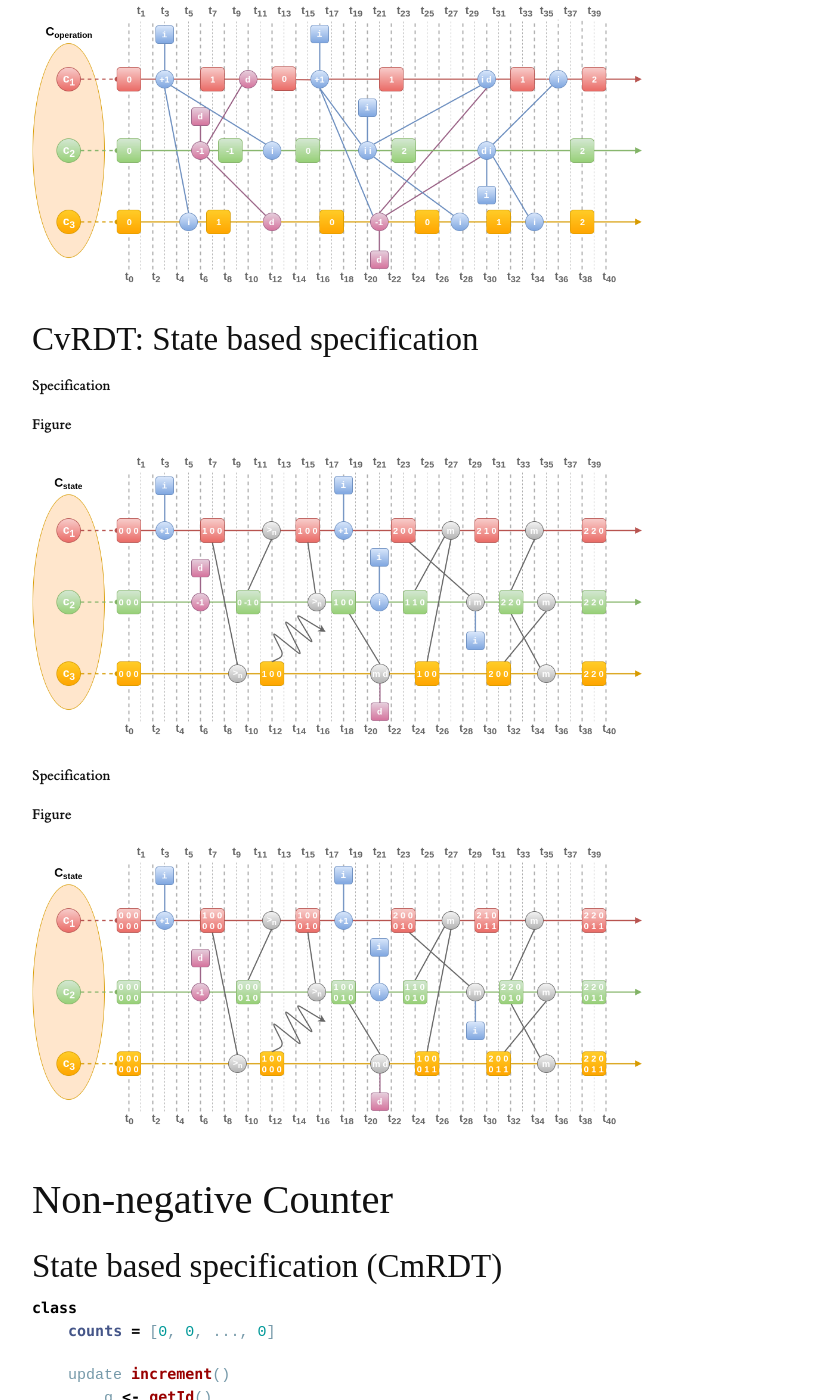
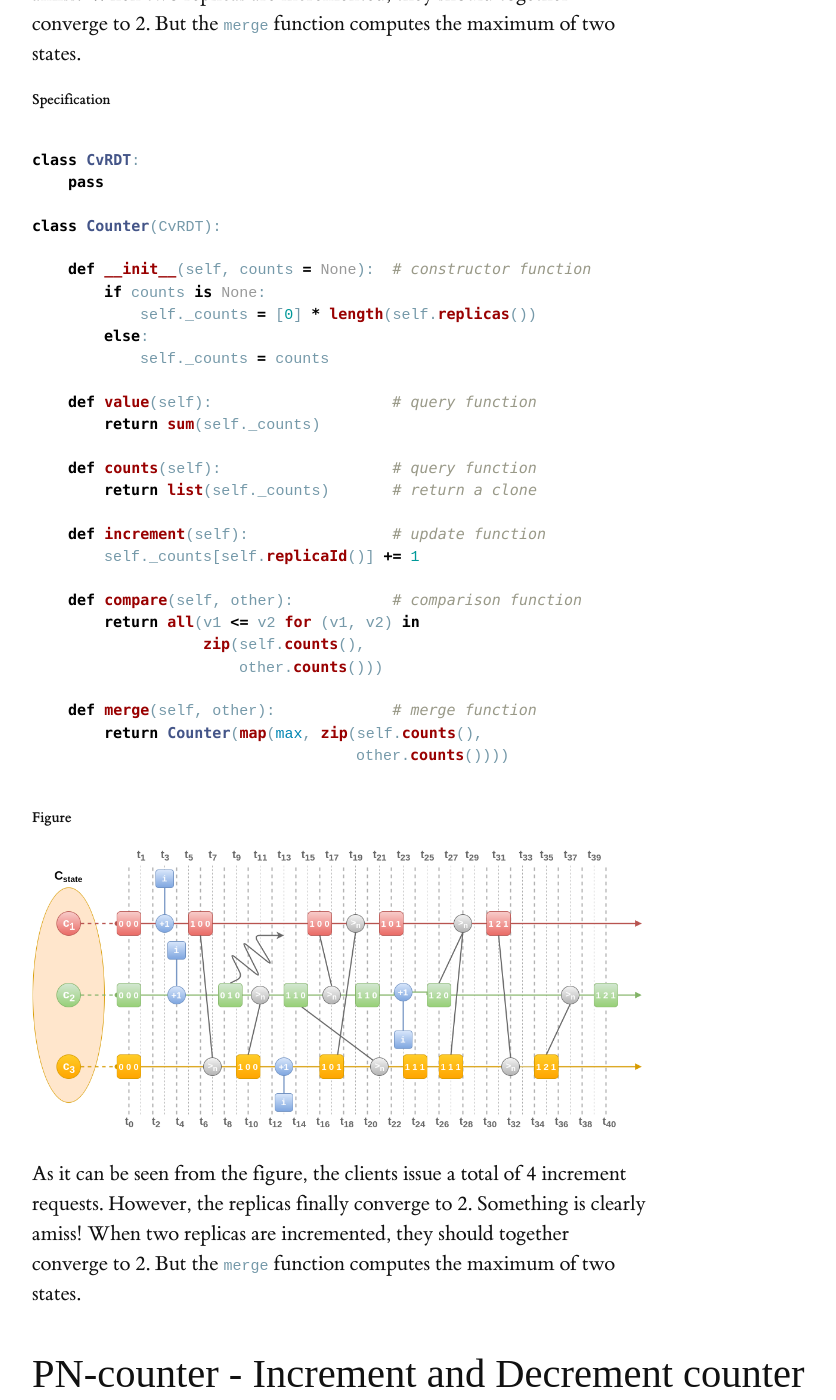
Before and after one commit to heathermiller/dist-prog-book, a Jekyll site: the page built from chapter/6/counters.md, in a window 1280 px wide and 1400 px high, scrolled down 2743 px. Shown: the whole window, without its empty margins (128-964 px from the left). Built offline with Jekyll 4.4.1, drawn with Linux system fonts in a browser that asks for light colours; some web fonts are replaced; some of the changed text lies outside the part shown.

Commit message:
Added specification of counters, moved images to resources

````diff
--- a/chapter/6/counters.md
+++ b/chapter/6/counters.md
@@ -17,6 +17,25 @@
 
 #### Specification
 
+```python
+
+class CmRDT:
+    pass
+
+class Counter(CmRDT):
+
+    def __init__(self):         # constructor function
+        self._count = 0
+
+    def value(self):            # query function
+        return self._count
+
+    def increment(self):        # update function
+        self._count += 1
+        for replica in self.replicas():
+            self.transmit("increment", replica)
+
+```
 
 #### Figure
 
@@ -31,6 +50,29 @@
 
 #### Specification
 
+```python
+
+class CvRDT:
+    pass
+
+class Counter(CvRDT):
+
+    def __init__(self, count = 0):  # constructor function
+        self._count = count
+
+    def value(self):                # query function
+        return self._count
+
+    def increment(self):            # update function
+        self._count += 1
+
+    def compare(self, other):       # comparison function
+        return self.value() <= other.value()
+
+    def merge(self, other):         # merge function
+        return Counter(max(self.value(), other.value()))
+
+```
 
 #### Figure
 
@@ -41,6 +83,38 @@
 
 #### Specification
 
+```python
+
+class CvRDT:
+    pass
+
+class Counter(CvRDT):
+
+    def __init__(self, counts = None):  # constructor function
+        if counts is None:
+            self._counts = [0] * length(self.replicas())
+        else:
+            self._counts = counts
+
+    def value(self):                    # query function
+        return sum(self._counts)
+
+    def counts(self):                   # query function
+        return list(self._counts)       # return a clone
+
+    def increment(self):                # update function
+        self._counts[self.replicaId()] += 1
+
+    def compare(self, other):           # comparison function
+        return all(v1 <= v2 for (v1, v2) in
+                   zip(self.counts(),
+                       other.counts()))
+
+    def merge(self, other):             # merge function
+        return Counter(map(max, zip(self.counts(),
+                                    other.counts())))
+
+```
 
 #### Figure
 
@@ -59,6 +133,31 @@
 
 #### Specification
 
+```python
+
+class CmRDT:
+    pass
+
+class Counter(CmRDT):
+
+    def __init__(self):         # constructor function
+        self._count = 0
+
+    def value(self):            # query function
+        return self._count
+
+    def increment(self):        # update function
+        self._count += 1
+        for replica in self.replicas():
+            self.transmit("increment", replica)
+
+    def decrement(self):        # update function
+        self._count -= 1
+        for replica in self.replicas():
+            self.transmit("decrement", replica)
+
+```
+
 #### Figure
 
 ![Operation based increment and decrement counter][operation-based-increment-and-decrement-counter]
@@ -67,7 +166,41 @@
 
 #### Specification
 
+```python
 
+class CvRDT:
+    pass
+
+class Counter(CvRDT):
+
+    def __init__(self, counts = None):  # constructor function
+        if counts is None:
+            self._counts = [0] * length(self.replicas())
+        else:
+            self._counts = counts
+
+    def value(self):                    # query function
+        return sum(self._counts)
+
+    def counts(self):                   # query function
+        return list(self._counts)       # return a clone
+
+    def increment(self):                # update function
+        self._counts[self.replicaId()] += 1
+
+    def decrement(self):                # update function
+        self._counts[self.replicaId()] -= 1
+
+    def compare(self, other):           # comparison function
+        return all(v1 <= v2 for (v1, v2) in
+                   zip(self.counts(),
+                       other.counts()))
+
+    def merge(self, other):             # merge function
+        return Counter(map(max, zip(self.counts(),
+                                    other.counts())))
+
+```
 
 #### Figure
 
@@ -77,46 +210,66 @@
 
 #### Specification
 
+```python
 
+class CvRDT:
+    pass
+
+class Counter(CvRDT):
+
+    def __init__(self,
+                 increments = None,
+                 decrements = None):   # constructor function
+        if increments is None:
+            self._increments = [0] * length(replicas())
+        else:
+            self._increments = increments
+        if decrements is None:
+            self._decrements = [0] * length(replicas())
+        else:
+            self._decrements = decrements
+
+    def increments(self):               # query function
+        return list(self._increments)   # return a clone
+
+    def decrements(self):               # query function
+        return list(self._decrements)   # return a clone
+
+    def value(self):                    # query function
+        return (sum(self.increments()) -
+                sum(self.decrements()))
+
+    def increment(self):                # update function
+        self._increments[self.replicaId()] += 1
+
+    def decrement(self):                # update function
+        self._decrements[self.replicaId()] += 1
+
+    def compare(self, other):           # comparison function
+        return (all(v1 <= v2 for (v1, v2) in
+                    zip(self.increments(),
+                        other.increments()))
+                and
+                all(v1 <= v2 for (v1, v2) in
+                    zip(self.decrements(),
+                        other.decrements())))
+
+    def merge(self, other):             # merge function
+        return Counter(increments = map(max, zip(self.increments(),
+                                                 other.increments())),
+                       decrements = map(max, zip(self.decrements(),
+                                                 other.decrements())))
+
+```
 
 #### Figure
 
 ![State based increment and decrement counter (correct)][state-based-increment-and-decrement-counter-correct]
 
-## Non-negative Counter
 
-
-
-
-
-### State based specification (CmRDT)
-
-```javascript
-class
-    counts = [0, 0, ..., 0]
-
-    update increment()
-        g <- getId()
-        counts[g] <- counts[g] + 1
-
-    // query function
-    function value():
-        sum = 0
-        for count in counts:
-            sum <- sum + count
-        return sum
-
-    function compare(other):
-        for i in 0 : length(replicas()):
-            if counts[i] > other.counts[i]:
-                return False
-        return True
-
-```
-
-[operation-based-increment-only-counter]: images/counters/operation-based-increment-only-counter.png
-[state-based-increment-only-counter-incorrect]: images/counters/state-based-increment-only-counter-incorrect.png
-[state-based-increment-only-counter-correct]: images/counters/state-based-increment-only-counter-correct.png
-[operation-based-increment-and-decrement-counter]: images/counters/operation-based-increment-and-decrement-counter.png
-[state-based-increment-and-decrement-counter-incorrect]: images/counters/state-based-increment-and-decrement-counter-incorrect.png
-[state-based-increment-and-decrement-counter-correct]: images/counters/state-based-increment-and-decrement-counter-correct.png
+[operation-based-increment-only-counter]: resources/images/counters/operation-based-increment-only-counter.png
+[state-based-increment-only-counter-incorrect]: resources/images/counters/state-based-increment-only-counter-incorrect.png
+[state-based-increment-only-counter-correct]: resources/images/counters/state-based-increment-only-counter-correct.png
+[operation-based-increment-and-decrement-counter]: resources/images/counters/operation-based-increment-and-decrement-counter.png
+[state-based-increment-and-decrement-counter-incorrect]: resources/images/counters/state-based-increment-and-decrement-counter-incorrect.png
+[state-based-increment-and-decrement-counter-correct]: resources/images/counters/state-based-increment-and-decrement-counter-correct.png
````
Also changed, not shown: chapter/6/resources/images/counters/operation-based-increment-and-decrement-counter.png (renamed from chapter/6/images/counters/operation-based-increment-and-decrement-counter.png), chapter/6/resources/images/counters/operation-based-increment-only-counter.png (renamed from chapter/6/images/counters/operation-based-increment-only-counter.png), chapter/6/resources/images/counters/state-based-increment-and-decrement-counter-correct.png (renamed from chapter/6/images/counters/state-based-increment-and-decrement-counter-correct.png), chapter/6/resources/images/counters/state-based-increment-and-decrement-counter-incorrect.png (renamed from chapter/6/images/counters/state-based-increment-and-decrement-counter-incorrect.png), chapter/6/resources/images/counters/state-based-increment-only-counter-correct.png (renamed from chapter/6/images/counters/state-based-increment-only-counter-correct.png), chapter/6/resources/images/counters/state-based-increment-only-counter-incorrect.png (renamed from chapter/6/images/counters/state-based-increment-only-counter-incorrect.png), chapter/6/resources/images/partitioned-network.jpg (renamed from chapter/6/resources/partitioned-network.jpg), 6 other files.
